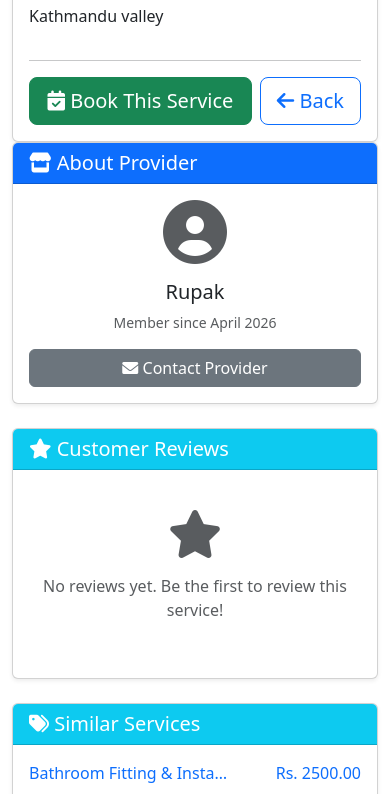
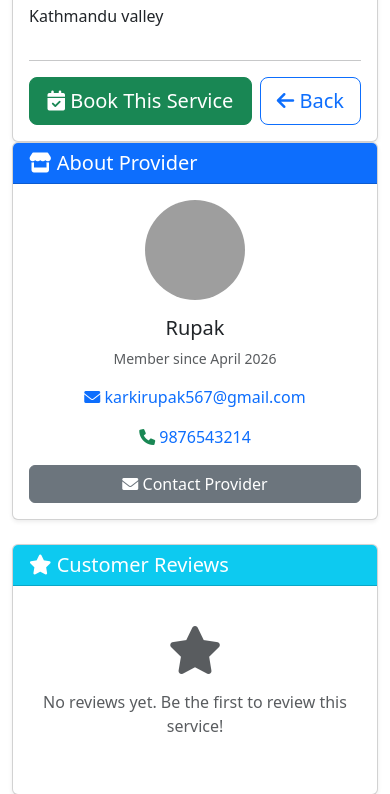
Before and after one commit to Rupak-karki/servicelink, a Django app: page /services/1/ in a window 390 px wide. Shown: the part 533-1327 px from the top of the page. Run offline with Django 5.2, Linux system fonts and the light colour scheme; data comes from the database, SQL or seed files in the repository; grey boxes are pictures that could not be loaded.

Commit message:
Added profile picture,  phone no. and email on provider info

```diff
--- a/services/templates/services/service_detail.html
+++ b/services/templates/services/service_detail.html
@@ -61,14 +61,45 @@
                     <h5 class="mb-0"><i class="fas fa-store"></i> About Provider</h5>
                 </div>
                 <div class="card-body text-center">
-                    <i class="fas fa-user-circle fa-4x text-muted mb-3"></i>
+                    <!-- Profile picture -->
+                    {% if service.provider.profile.profile_picture %}
+                        <img src="{{ service.provider.profile.profile_picture.url }}"
+                             alt="Provider Picture" class="rounded-circle mb-3"
+                             style="width:100px; height:100px; object-fit:cover;">
+                    {% else %}
+                        <i class="fas fa-user-circle fa-4x text-muted mb-3"></i>
+                    {% endif %}
+
                     <h5>{{ service.provider.username }}</h5>
                     <p class="text-muted small">
                         Member since {{ service.provider.date_joined|date:"F Y" }}
                     </p>
-                    <button class="btn btn-secondary w-100" onclick="alert('Contact feature coming soon!')">
-                        <i class="fas fa-envelope"></i> Contact Provider
-                    </button>
+
+                    <!-- Contact details -->
+                    <p>
+                        <i class="fas fa-envelope text-primary"></i>
+                        <a href="mailto:{{ service.provider.email }}" class="text-decoration-none">
+                            {{ service.provider.email|default:"Not provided" }}
+                        </a>
+                    </p>
+                    <p>
+                        <i class="fas fa-phone text-success"></i>
+                        <a href="tel:{{ service.provider.profile.phone }}" class="text-decoration-none">
+                            {{ service.provider.profile.phone|default:"Not provided" }}
+                        </a>
+                    </p>
+
+                    <!-- Bio -->
+                    {% if service.provider.profile.bio %}
+                        <p class="mt-3">{{ service.provider.profile.bio }}</p>
+                    {% endif %}
+
+                    <!-- Buttons -->
+                    <div class="d-grid gap-2 mt-3">
+                        <button class="btn btn-secondary w-100" onclick="alert('Contact feature coming soon!')">
+                            <i class="fas fa-envelope"></i> Contact Provider
+                        </button>
+                    </div>
                 </div>
             </div>
 
```
